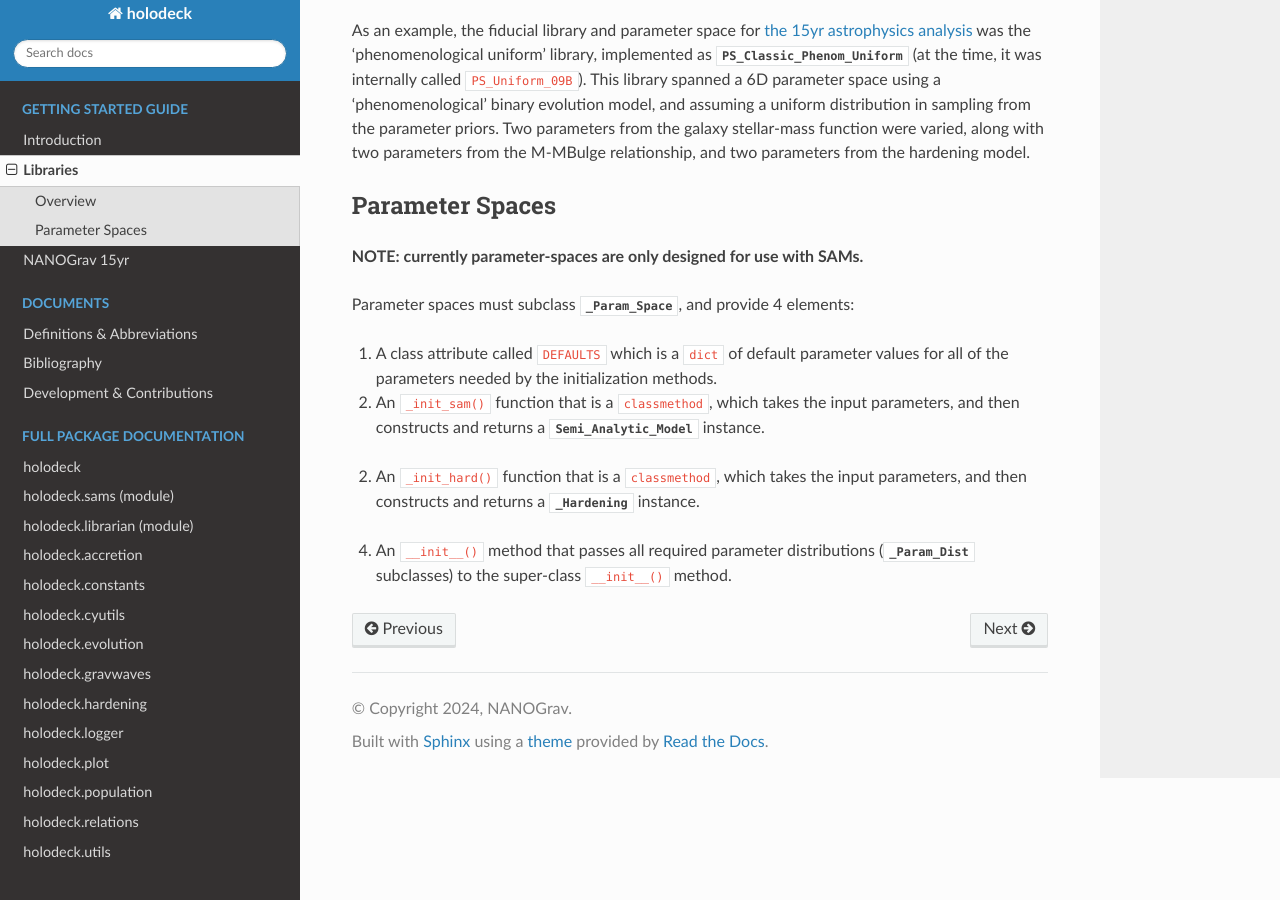
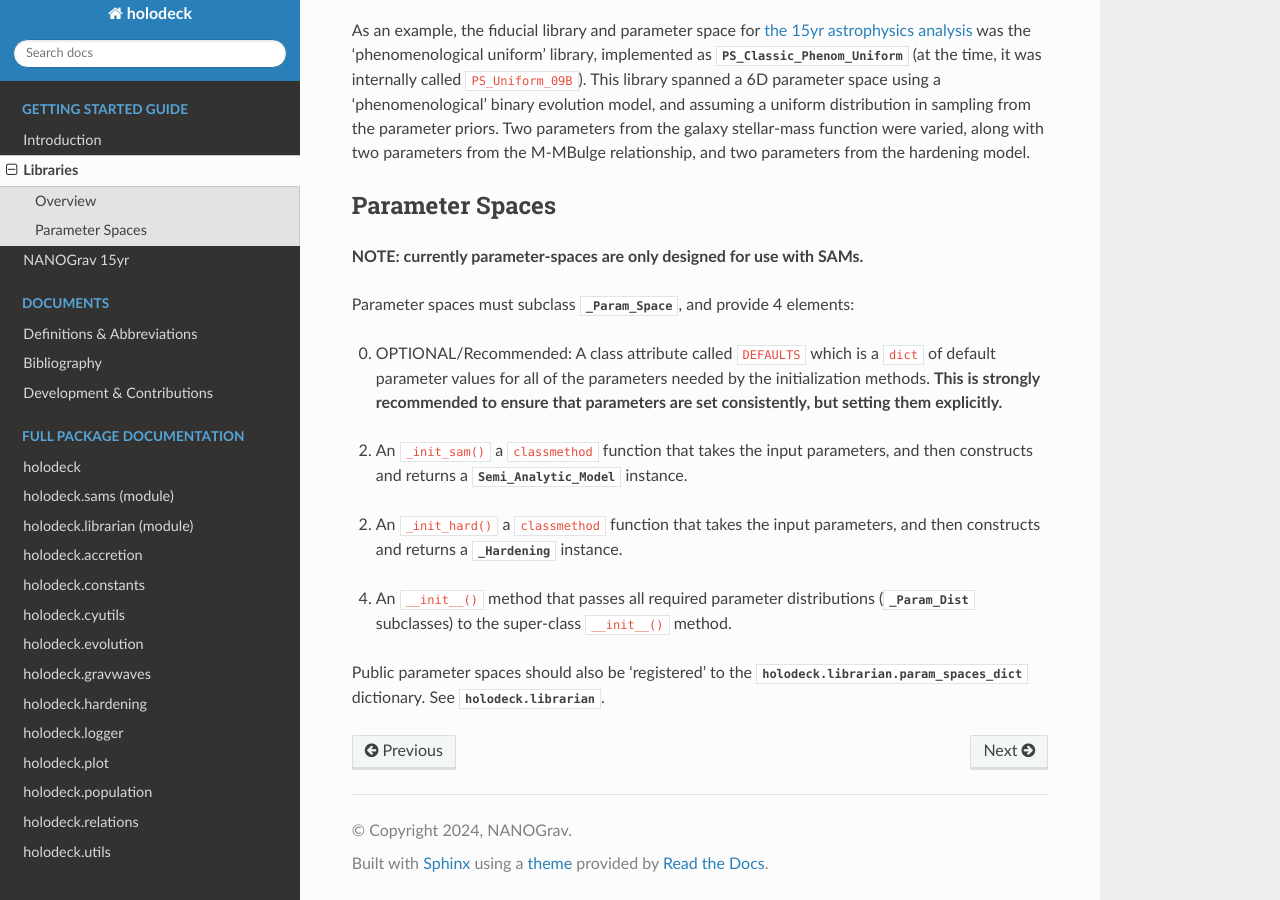
Before and after one commit to nanograv/holodeck, a Sphinx documentation site: the page built from docs/source/getting_started/libraries.rst, in a window 1280 px wide and 900 px high, scrolled down 503 px. Built offline with Sphinx 7.4.7 and the Read the Docs theme 2.0.0, drawn with Linux system fonts in a browser that asks for light colours.

Commit message:
DOCS: improved docs for libraries

```diff
--- a/docs/source/api_ref/holodeck.librarian.gen_lib.rst
+++ b/docs/source/api_ref/holodeck.librarian.gen_lib.rst
@@ -4,3 +4,7 @@ holodeck.librarian.gen_lib
 
 .. automodule:: holodeck.librarian.gen_lib
     :members:
+    :private-members:
+    :undoc-members:
+    :show-inheritance:
+    :member-order: bysource
--- a/docs/source/conf.py
+++ b/docs/source/conf.py
@@ -53,3 +53,10 @@ html_static_path = []
 autodoc_default_options = {
     # "imported-members": True,
 }
+
+autodoc_default_flags = [
+    'members',
+    'special-members',
+    'private-members',
+    'undoc-members',
+]
--- a/docs/source/getting_started/libraries.rst
+++ b/docs/source/getting_started/libraries.rst
@@ -23,10 +23,12 @@ Parameter Spaces
 
 Parameter spaces must subclass :py:class:`~holodeck.librarian.params._Param_Space`, and provide 4 elements:
 
-(1) A class attribute called ``DEFAULTS`` which is a ``dict`` of default parameter values for all of the parameters needed by the initialization methods.
+(0) OPTIONAL/Recommended: A class attribute called ``DEFAULTS`` which is a ``dict`` of default parameter values for all of the parameters needed by the initialization methods.  **This is strongly recommended to ensure that parameters are set consistently, but setting them explicitly.**
 
-(2) An ``_init_sam()`` function that is a ``classmethod``, which takes the input parameters, and then constructs and returns a |sam_class| instance.
+(2) An ``_init_sam()`` a ``classmethod`` function that takes the input parameters, and then constructs and returns a |sam_class| instance.
 
-(2) An ``_init_hard()`` function that is a ``classmethod``, which takes the input parameters, and then constructs and returns a |hard_class| instance.
+(2) An ``_init_hard()`` a ``classmethod`` function that takes the input parameters, and then constructs and returns a |hard_class| instance.
 
 (4) An ``__init__()`` method that passes all required parameter distributions (:py:class:`~holodeck.librarian.params._Param_Dist` subclasses) to the super-class ``__init__()`` method.
+
+Public parameter spaces should also be 'registered' to the :data:`holodeck.librarian.param_spaces_dict` dictionary.  See :mod:`holodeck.librarian`.
```
